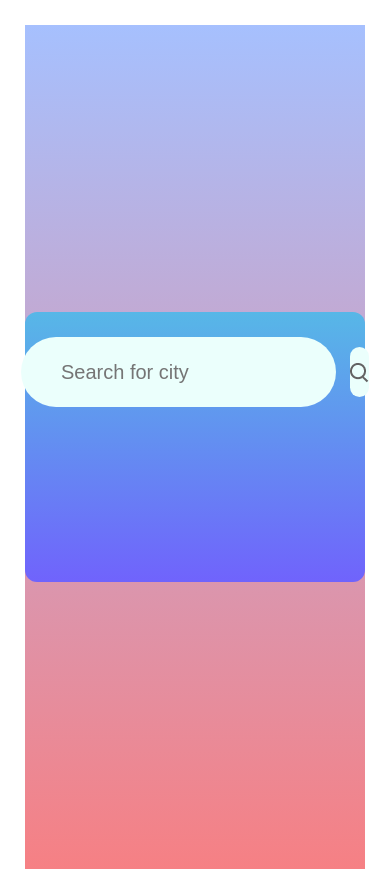
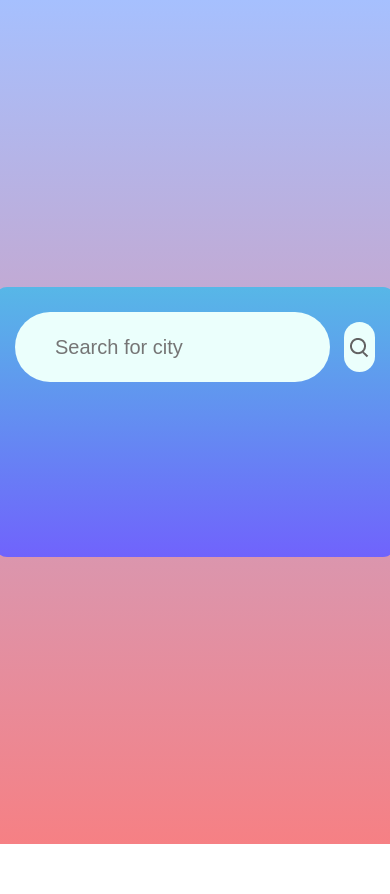
Before and after one commit to MarkaSurendhar/weathercraf, a React (Create React App) app: page / in a window 390 px wide. After the commit the page ends 844 px from the top, so only its background shows below. Built offline with nearby package versions, Linux system fonts and the light colour scheme.

Commit message:
slight change

```diff
--- a/src/Components/WeatherApp/WeatherApp.css
+++ b/src/Components/WeatherApp/WeatherApp.css
@@ -5,12 +5,13 @@
         justify-content: center;
         align-items: center;
         height: calc(100vh - 200px); /* Adjust height to leave 100px gap on all sides */
-        margin: 25px; /* Add 100px margin to all sides */
+       background-image: none;
+       background-color: none;
     }
 
     .container {
         width: 90%; /* Adjust width for better centering */
-        max-width: 320px; /* Limit maximum width for smaller mobile screens */
+        max-width: 380px; /* Limit maximum width for smaller mobile screens */
         padding: 10px; /* Add smaller padding on all sides */
         border-radius: 12px;
         background-image: linear-gradient(180deg, rgb(87, 183, 231), rgb(112, 99, 252));
```
